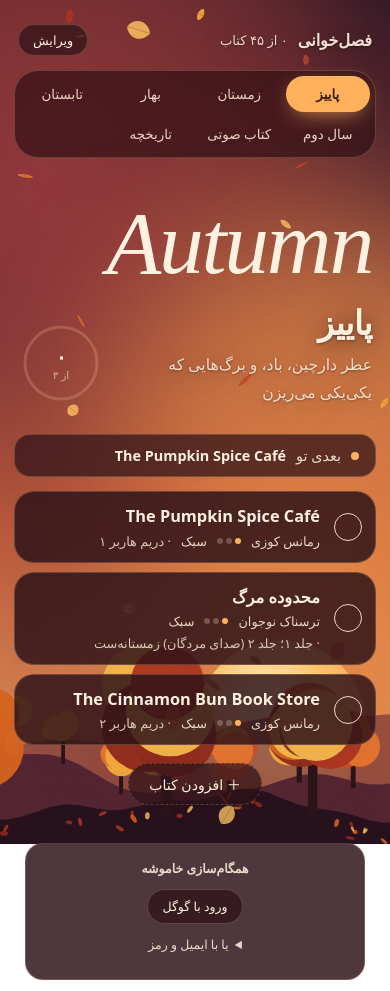
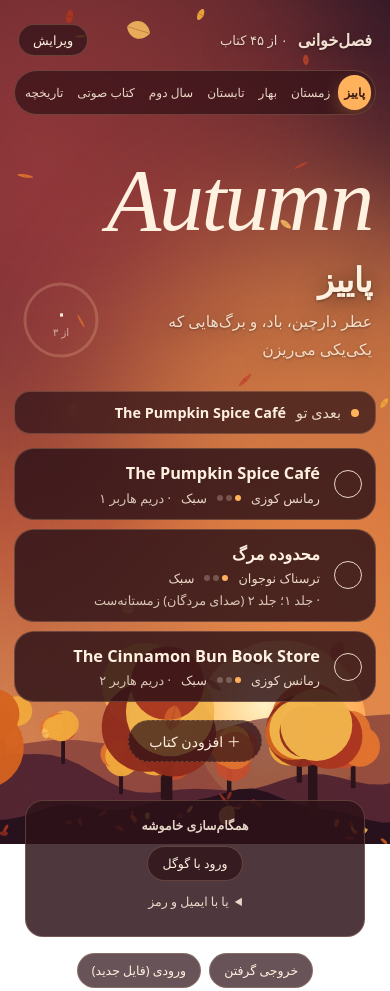
Before and after one commit to Kajwan2002/fasl-khani, a plain HTML site: page index.html in a window 390 px wide. Shown: the top 991 px of the page. Drawn offline with Linux system fonts and the light colour scheme; no server answers; a web font is replaced by a local one.

Commit message:
Phone: all tabs fit in one row

```diff
--- a/style.css
+++ b/style.css
@@ -293,7 +293,7 @@ body.view-history .addwrap{display:none}
 body[data-season=spring] .addmsg,body[data-season=summer] .addmsg{color:#c0392b}
 @media (max-width:520px){body[data-season=audio] .orb{--x:80%;--y:13%}}
 @media (max-width:520px){
-  .tabs{display:grid;grid-template-columns:repeat(4,1fr);gap:4px;border-radius:24px;overflow:visible}
-  .tab{flex:none;padding:9px 2px;font-size:.84rem;text-align:center}
+  .tabs{gap:2px;padding:4px}
+  .tab{padding:9px 3px;font-size:clamp(.6rem,3.1vw,.82rem);text-align:center}
 }
 @media (max-width:700px){body[data-season=audio] .hero .en{font-size:clamp(56px,15.5vw,108px)}}
```
